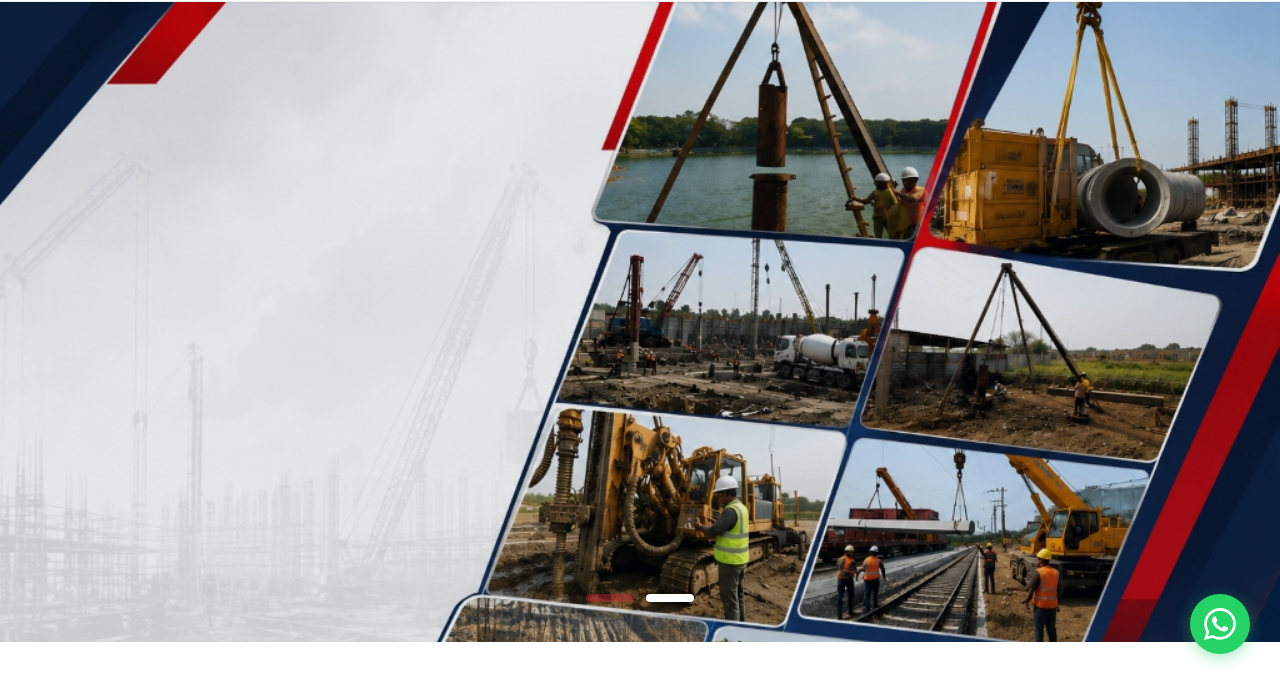
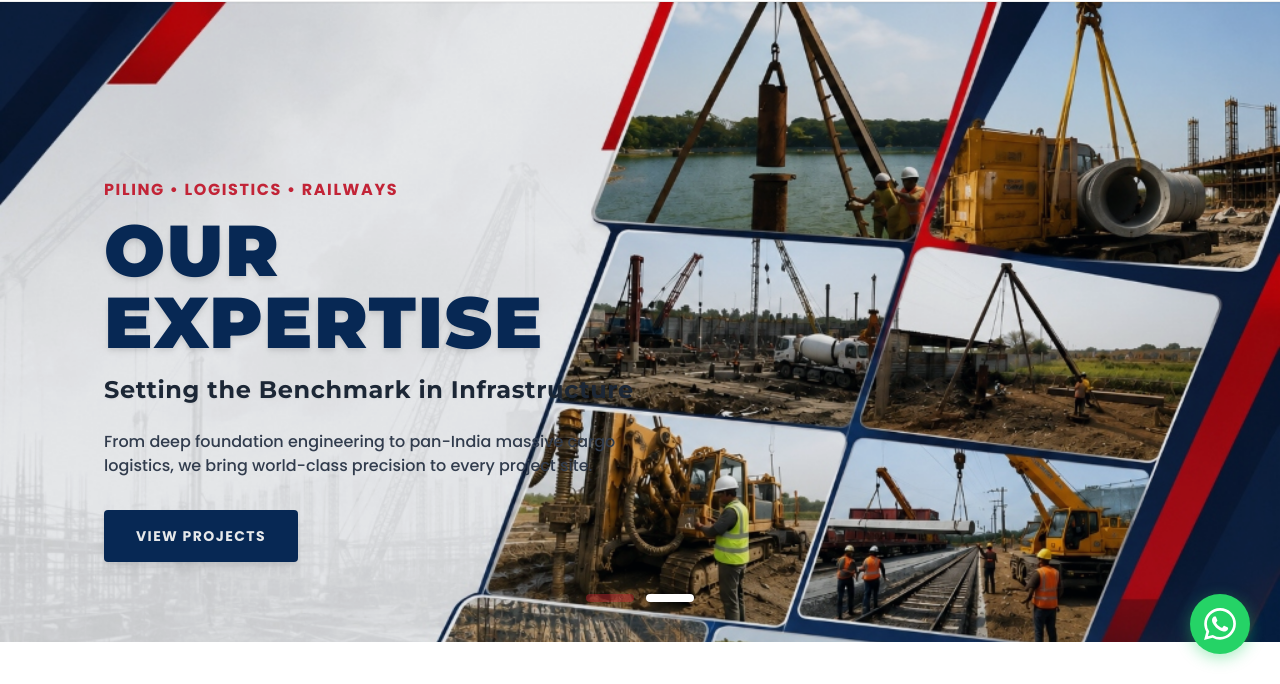
Before and after one commit to shikha-yadav562/SiddhiVinayak_Infra, a plain HTML site: page index.html in a window 1280 px wide. Shown: the part 116-800 px from the top of the page. Drawn offline with nearby package versions, Linux system fonts and the light colour scheme.

Commit message:
Add dark contrasting text overlay to the white space of the new collage image in Slide 2

```diff
--- a/index.html
+++ b/index.html
@@ -109,7 +109,24 @@
 
             <!-- Slide 2 -->
             <div class="hero-slide absolute inset-0 w-full h-full opacity-0 transition-opacity duration-1000 z-0 flex flex-col justify-center bg-[#03152F]">
-                <img src="images/hero_collage.jpg" alt="Infrastructure Works Collage" class="absolute inset-0 w-full h-full object-cover object-[center_top] z-10 animate-[zoomInOut_20s_infinite]">
+                <img src="images/hero_collage.jpg" alt="Infrastructure Works Collage" class="absolute inset-0 w-full h-full object-cover object-[center_top] z-0 animate-[zoomInOut_20s_infinite]">
+                <div class="container mx-auto px-8 lg:px-16 z-20 relative text-left mt-32 md:mt-24 w-full h-full flex flex-col justify-center">
+                    <div class="max-w-lg lg:max-w-xl pl-4 md:pl-10">
+                        <p class="text-secondary font-bold tracking-widest text-sm md:text-base mb-3 uppercase">Piling &bull; Logistics &bull; Railways</p>
+                        <h1 class="text-primary text-5xl md:text-6xl lg:text-7xl font-black font-heading leading-tight mb-4 tracking-wide uppercase drop-shadow-md">
+                            OUR<br>EXPERTISE
+                        </h1>
+                        <h3 class="text-gray-800 text-xl md:text-2xl font-bold font-heading leading-tight mb-6 tracking-wide drop-shadow-sm">
+                            Setting the Benchmark in Infrastructure
+                        </h3>
+                        <p class="text-gray-700 text-sm md:text-base mb-8 leading-relaxed font-medium">From deep foundation engineering to pan-India massive cargo logistics, we bring world-class precision to every project site.</p>
+                        <div class="flex space-x-4">
+                            <a href="projects.html" class="bg-primary hover:bg-dark text-white font-bold py-4 px-8 rounded transition shadow-lg text-xs md:text-sm tracking-widest uppercase">
+                                VIEW PROJECTS
+                            </a>
+                        </div>
+                    </div>
+                </div>
             </div>
             </div>
 
```
